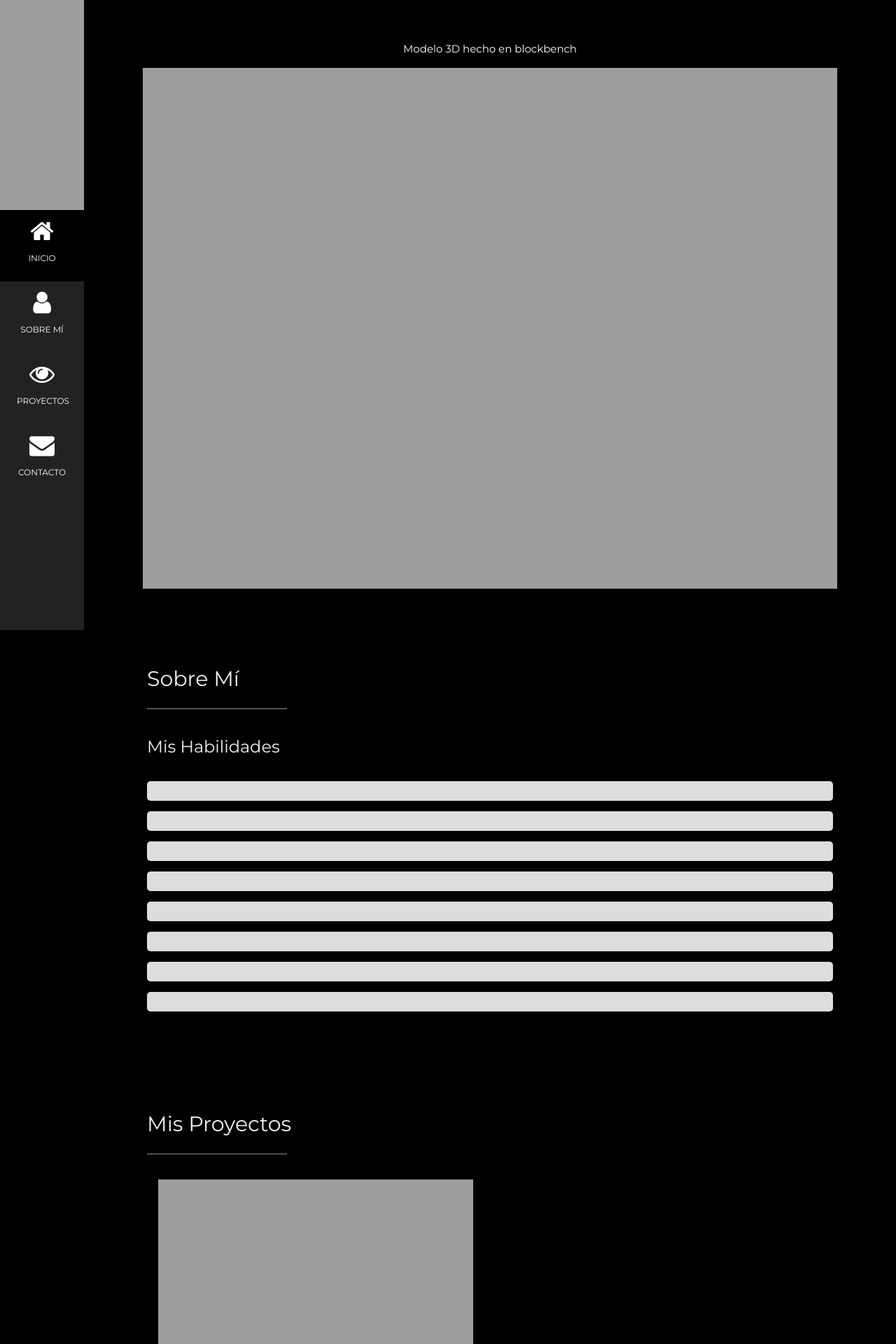
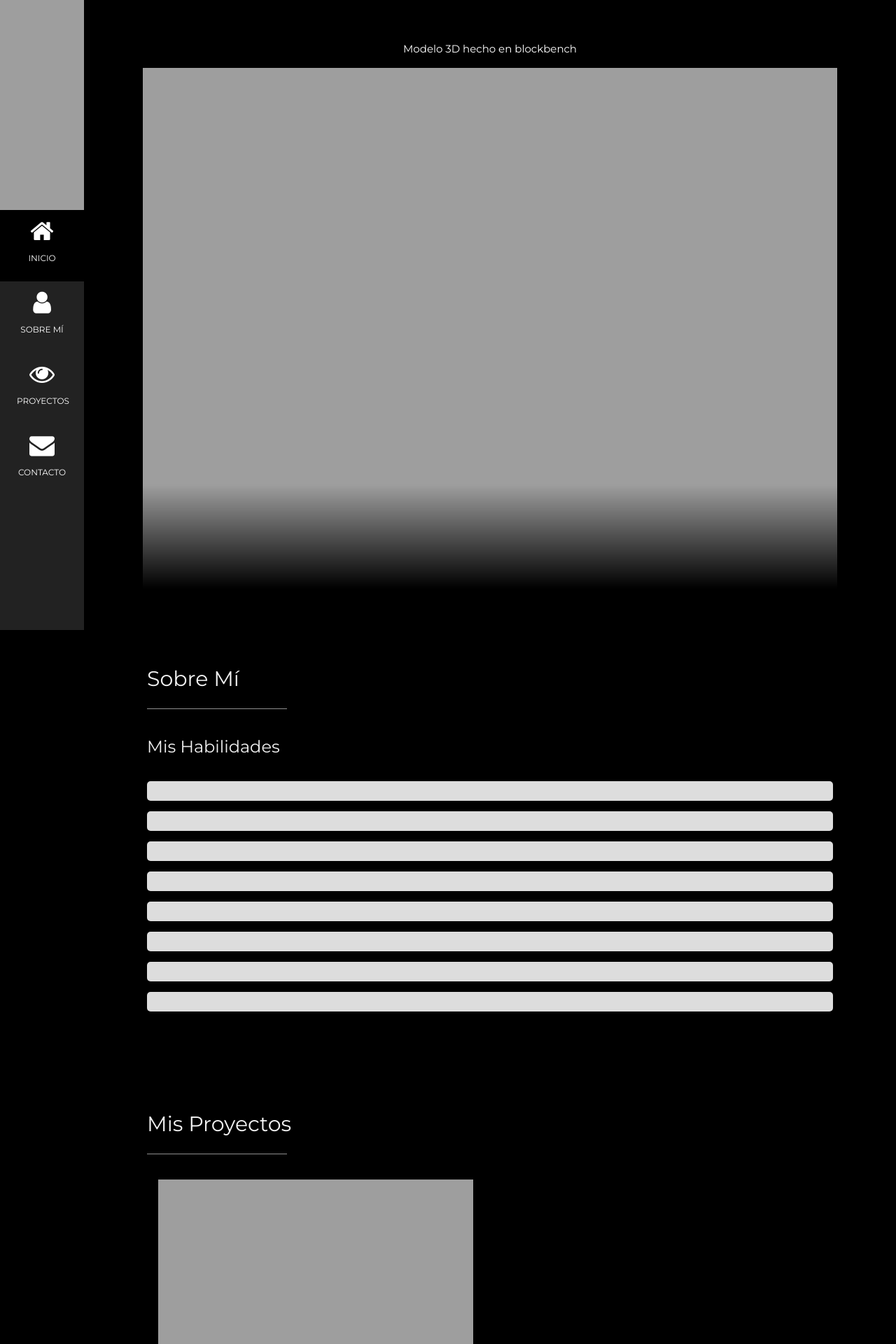
Before and after one commit to IngMiguelLuna/IngMiguelLuna.github.io, a Jekyll site: the page built from _posts/2020-08-03-AtirMobMc.md, in a window 1280 px wide. Shown: the top 1920 px of the page at 70% size. Built offline with Jekyll 4.4.1, drawn with Linux system fonts in a browser that asks for light colours.

Commit message:
arreglo de gradiente

```diff
--- a/_layouts/default.html
+++ b/_layouts/default.html
@@ -19,8 +19,8 @@
       @media only screen and (max-width: 600px) {#main {margin-left: 0}}
       #pPhoto {
         mask-image: linear-gradient(
-          w3-black 80%,
-          transparent 100%
+          black 80%,
+          transparent
         );
       }
       .skill-bar {
```
